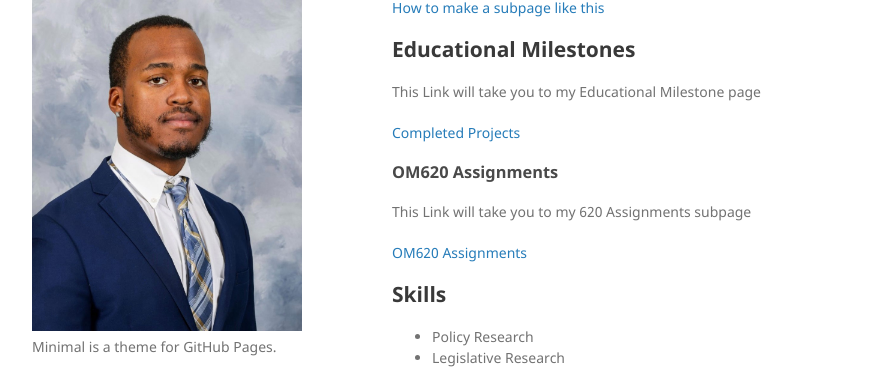
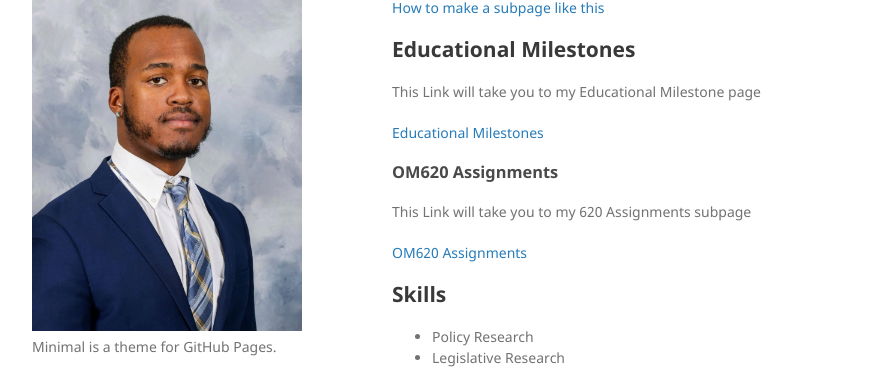
Before and after one commit to Zllewis1/Zllewis1.github.io, a Jekyll site: the page built from index.md, in a window 1280 px wide and 900 px high, scrolled down 2227 px. Shown: the part 148-517 px from the top of the window, without its empty margins (178-1067 px from the left). Built offline with Jekyll 4.4.1, drawn with Linux system fonts in a browser that asks for light colours; our own code applies the rules of GitHub Pages for plain Markdown files.

Commit message:
Update index.md

```diff
--- a/index.md
+++ b/index.md
@@ -76,7 +76,7 @@ Email: Zacharylew777@gmail.com
 
 This Link will take you to my Educational Milestone page
 
-[Completed Projects](https://zllewis1.github.io/Projects-Folder/)
+[Educational Milestones](https://zllewis1.github.io/Educational-Milestones/)
 
 ### OM620 Assignments
 
```
